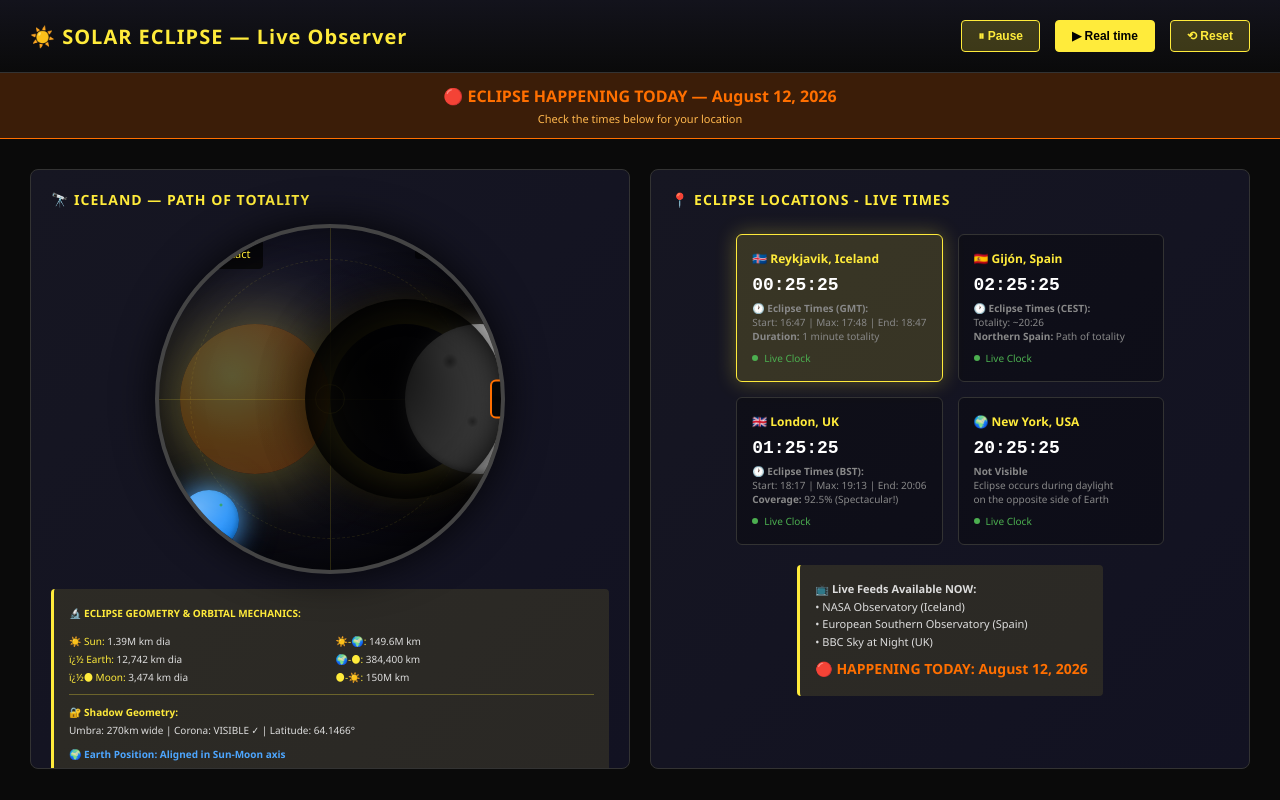
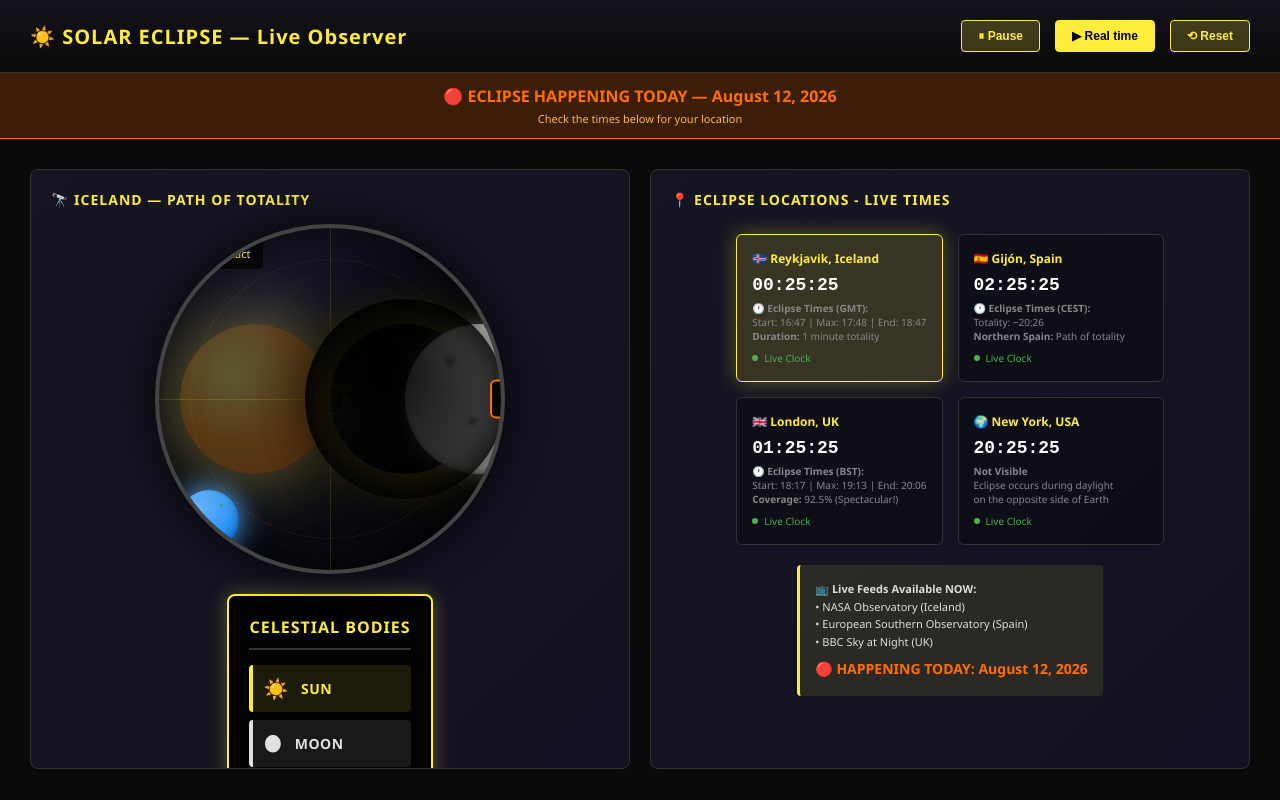
Before and after one commit to SrinathMLOps/SolarEclipse, a website: page index.html in a window 1280 px wide. Drawn offline with Linux system fonts and the light colour scheme.

Commit message:
Move legend box below telescope circle for better visibility

```diff
--- a/index.html
+++ b/index.html
@@ -499,15 +499,12 @@
         }
 
         .celestial-legend {
-            position: absolute;
-            right: -280px;
-            top: 50%;
-            transform: translateY(-50%);
-            background: rgba(0, 0, 0, 0.85);
-            border: 2px solid #333;
+            margin-top: 20px;
+            background: rgba(0, 0, 0, 0.9);
+            border: 2px solid #ffeb3b;
             border-radius: 8px;
             padding: 20px;
-            min-width: 250px;
+            box-shadow: 0 0 20px rgba(255, 235, 59, 0.3);
         }
 
         .legend-title {
@@ -840,7 +837,8 @@
         <div class="view-card">
             <div class="view-title">🔭 Iceland — Path of Totality</div>
             <div class="view-content">
-                <div class="telescope-circle">
+                <div style="display: flex; flex-direction: column; align-items: center; width: 100%;">
+                    <div class="telescope-circle">
                     <!-- Distance labels -->
                     <div class="sun-distance-label">☀️ 149.6M km</div>
                     <div class="moon-distance-label">🌑 384,400 km</div>
@@ -854,27 +852,6 @@
 
                     <div class="label-pointer umbra-pointer"></div>
                     <div class="celestial-label umbra-label">⚫ UMBRA (Dark Shadow)</div>
-
-                    <!-- Legend Box -->
-                    <div class="celestial-legend">
-                        <div class="legend-title">Celestial Bodies</div>
-                        <div class="legend-item legend-item-sun">
-                            <span class="legend-icon">☀️</span>
-                            <span>SUN</span>
-                        </div>
-                        <div class="legend-item legend-item-moon">
-                            <span class="legend-icon">🌑</span>
-                            <span>MOON</span>
-                        </div>
-                        <div class="legend-item legend-item-umbra">
-                            <span class="legend-icon">⚫</span>
-                            <span>UMBRA</span>
-                        </div>
-                        <div class="legend-item legend-item-earth">
-                            <span class="legend-icon">🌍</span>
-                            <span>EARTH</span>
-                        </div>
-                    </div>
 
                     <!-- Orbital paths (for context) -->
                     <div style="position: absolute; width: 280px; height: 280px; border: 1px dashed rgba(255, 235, 59, 0.1); border-radius: 50%; left: 50%; top: 50%; transform: translate(-50%, -50%); z-index: 0;"></div>
@@ -908,6 +885,28 @@
 
                     <div class="info-overlay" id="phaseLabel">First Contact</div>
                 </div>
+
+                <!-- Legend Box -->
+                <div class="celestial-legend">
+                    <div class="legend-title">Celestial Bodies</div>
+                    <div class="legend-item legend-item-sun">
+                        <span class="legend-icon">☀️</span>
+                        <span>SUN</span>
+                    </div>
+                    <div class="legend-item legend-item-moon">
+                        <span class="legend-icon">🌑</span>
+                        <span>MOON</span>
+                    </div>
+                    <div class="legend-item legend-item-umbra">
+                        <span class="legend-icon">⚫</span>
+                        <span>UMBRA</span>
+                    </div>
+                    <div class="legend-item legend-item-earth">
+                        <span class="legend-icon">🌍</span>
+                        <span>EARTH</span>
+                    </div>
+                </div>
+            </div>
             </div>
 
             <!-- Scientific Info Panel -->
```
